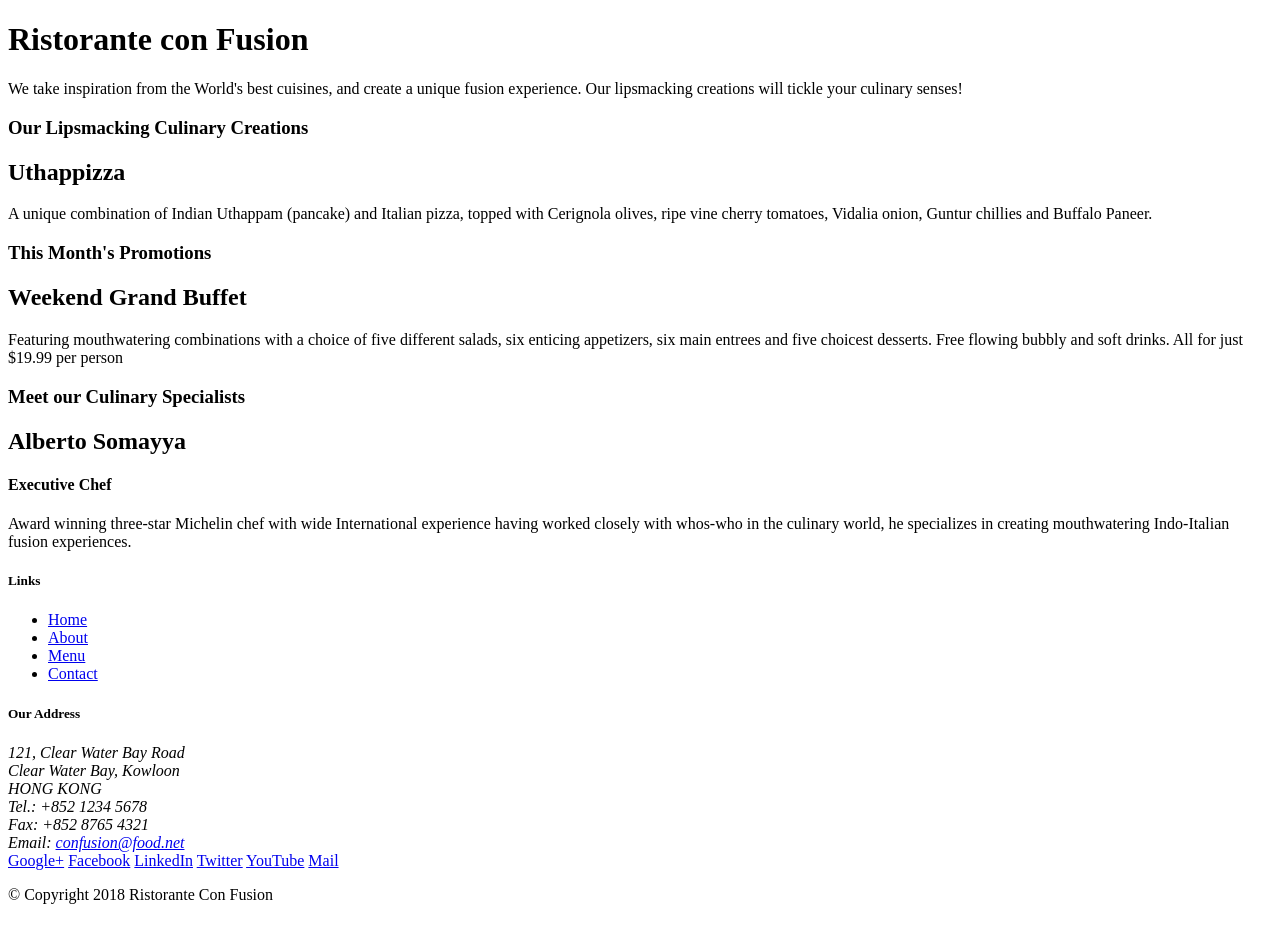
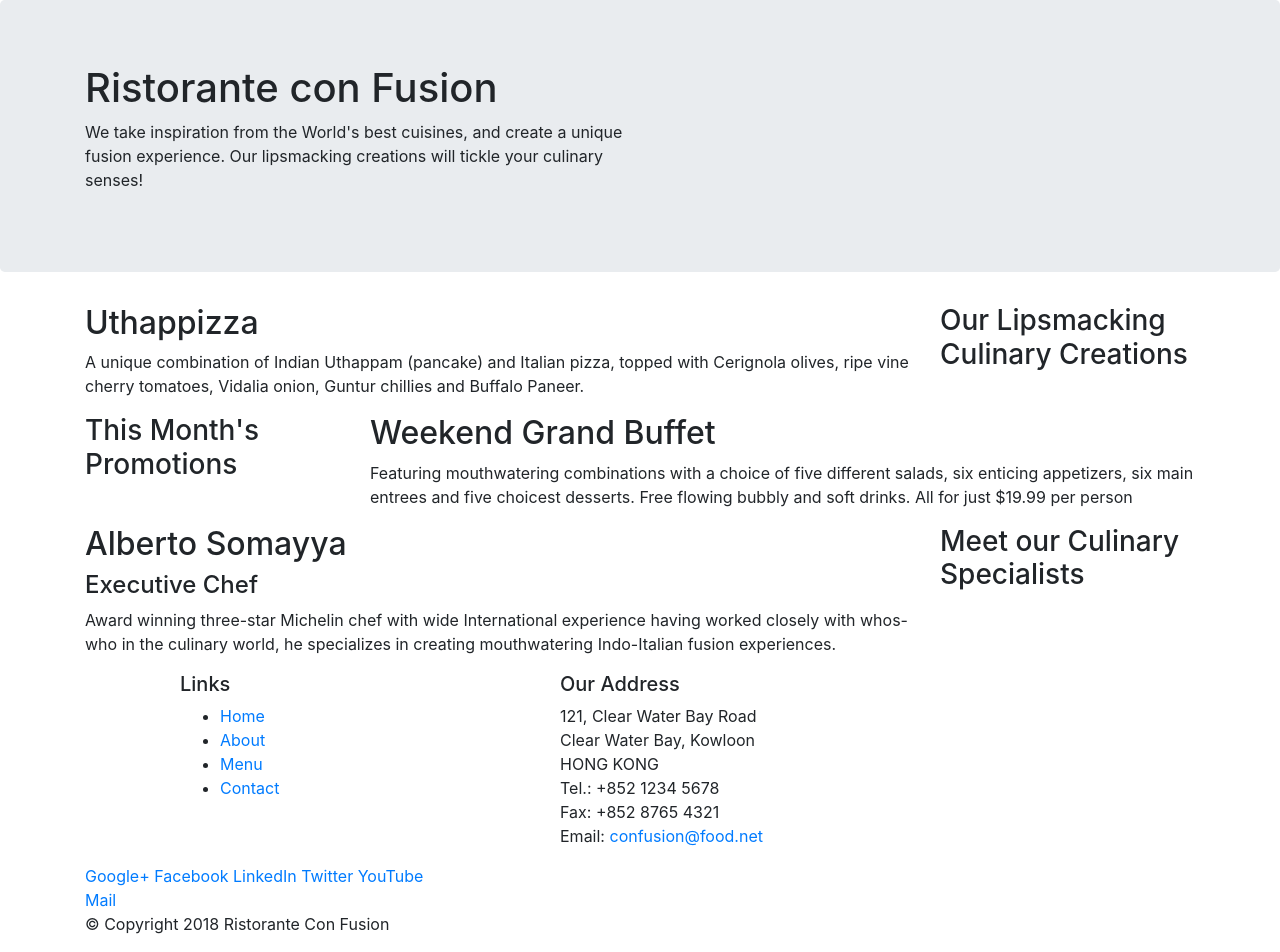
Before and after one commit to chamirusenarath96/conFusion, a website: page index.html in a window 1280 px wide. Before the commit the page ends 920 px from the top, so only its background shows below. Drawn offline with nearby package versions, Linux system fonts and the light colour scheme.

Commit message:
push upgrade part 1

```diff
--- a/index.html
+++ b/index.html
@@ -1,63 +1,90 @@
 <!DOCTYPE html>
 <html lang="en">
+  <head>
+    <!-- Required meta tags always come first -->
+    <meta charset="utf-8" />
+    <meta
+      name="viewport"
+      content="width=device-width, initial-scale=1, shrink-to-fit=no"
+    />
+    <meta http-equiv="x-ua-compatible" content="ie=edge" />
 
-<head>
+    <!-- Bootstrap CSS -->
+    <link
+      rel="stylesheet"
+      href="node_modules/bootstrap/dist/css/bootstrap.min.css"
+    />
     <title>Ristorante Con Fusion</title>
   </head>
 
   <body>
-
-    <header>
-        <div>
-            <div>
-                <div>
+    <header class="jumbotron">
+      <div class="container">
+        <div class="row">
+          <div class="col-12 col-sm-6">
             <h1>Ristorante con Fusion</h1>
-                    <p>We take inspiration from the World's best cuisines, and create a unique fusion experience. Our lipsmacking creations will tickle your culinary senses!</p>
+            <p>
+              We take inspiration from the World's best cuisines, and create a
+              unique fusion experience. Our lipsmacking creations will tickle
+              your culinary senses!
+            </p>
           </div>
-                <div>
-                </div>
+          <div class="col-12 col-sm"></div>
         </div>
       </div>
     </header>
 
-    <div>
-        <div>
-            <div>
+    <div class="container">
+      <div class="row">
+        <div class="col-12 col-sm-4 order-sm-last col-md-3">
           <h3>Our Lipsmacking Culinary Creations</h3>
         </div>
-            <div>
+        <div class="col col-sm order-sm-first col-md">
           <h2>Uthappizza</h2>
-                <p>A unique combination of Indian Uthappam (pancake) and Italian pizza, topped with Cerignola olives, ripe vine cherry tomatoes, Vidalia onion, Guntur chillies and Buffalo Paneer.</p>
+          <p>
+            A unique combination of Indian Uthappam (pancake) and Italian pizza,
+            topped with Cerignola olives, ripe vine cherry tomatoes, Vidalia
+            onion, Guntur chillies and Buffalo Paneer.
+          </p>
         </div>
       </div>
 
-
-        <div>
-            <div>
+      <div class="row">
+        <div class="col-12 col-sm-4 col-md-3">
           <h3>This Month's Promotions</h3>
         </div>
-            <div>
+        <div class="col col-sm col-md">
           <h2>Weekend Grand Buffet</h2>
-                <p>Featuring mouthwatering combinations with a choice of five different salads, six enticing appetizers, six main entrees and five choicest desserts. Free flowing bubbly and soft drinks. All for just $19.99 per person </p>
+          <p>
+            Featuring mouthwatering combinations with a choice of five different
+            salads, six enticing appetizers, six main entrees and five choicest
+            desserts. Free flowing bubbly and soft drinks. All for just $19.99
+            per person
+          </p>
         </div>
       </div>
 
-        <div>
-            <div>
+      <div class="row">
+        <div class="col-12 col-sm-4 order-sm-last col-md-3">
           <h3>Meet our Culinary Specialists</h3>
         </div>
-            <div>
+        <div class="col col-sm  order-sm-first col-md">
           <h2>Alberto Somayya</h2>
           <h4>Executive Chef</h4>
-                <p>Award winning three-star Michelin chef with wide International experience having worked closely with whos-who in the culinary world, he specializes in creating mouthwatering Indo-Italian fusion experiences. </p>
+          <p>
+            Award winning three-star Michelin chef with wide International
+            experience having worked closely with whos-who in the culinary
+            world, he specializes in creating mouthwatering Indo-Italian fusion
+            experiences.
+          </p>
         </div>
       </div>
     </div>
 
     <footer>
-        <div>
-            <div>
-                <div>
+      <div class="container">
+        <div class="row">
+          <div class="col-4 offset-1 sol-sm-2">
             <h5>Links</h5>
             <ul>
               <li><a href="#">Home</a></li>
@@ -66,18 +93,18 @@
               <li><a href="#">Contact</a></li>
             </ul>
           </div>
-                <div>
+          <div class="col-7 col-sm-5">
             <h5>Our Address</h5>
             <address>
-		              121, Clear Water Bay Road<br>
-		              Clear Water Bay, Kowloon<br>
-		              HONG KONG<br>
-		              Tel.: +852 1234 5678<br>
-		              Fax: +852 8765 4321<br>
+              121, Clear Water Bay Road<br />
+              Clear Water Bay, Kowloon<br />
+              HONG KONG<br />
+              Tel.: +852 1234 5678<br />
+              Fax: +852 8765 4321<br />
               Email: <a href="mailto:confusion@food.net">confusion@food.net</a>
             </address>
           </div>
-                <div>
+          <div class="col-12 col-sm-4">
             <div>
               <a href="http://google.com/+">Google+</a>
               <a href="http://www.facebook.com/profile.php?id=">Facebook</a>
@@ -88,14 +115,16 @@
             </div>
           </div>
         </div>
-           <div>
-                <div>
+        <div class="row">
+          <div class="col-auto">
             <p>© Copyright 2018 Ristorante Con Fusion</p>
           </div>
         </div>
       </div>
     </footer>
-
+     <!-- jQuery first, then Popper.js, then Bootstrap JS. -->
+     <script src="node_modules/jquery/dist/jquery.slim.min.js"></script>
+     <script src="node_modules/popper.js/dist/umd/popper.min.js"></script>
+     <script src="node_modules/bootstrap/dist/js/bootstrap.min.js"></script>
   </body>
-
 </html>
--- a/package.json
+++ b/package.json
@@ -12,5 +12,10 @@
   "license": "ISC",
   "devDependencies": {
     "lite-server": "^2.3.0"
+  },
+  "dependencies": {
+    "bootstrap": "^4.0.0",
+    "jquery": "^3.3.1",
+    "popper.js": "^1.12.9"
   }
 }
```
Also changed, not shown: 1 other file. Lines whose indentation alone changed are shown as unchanged.
